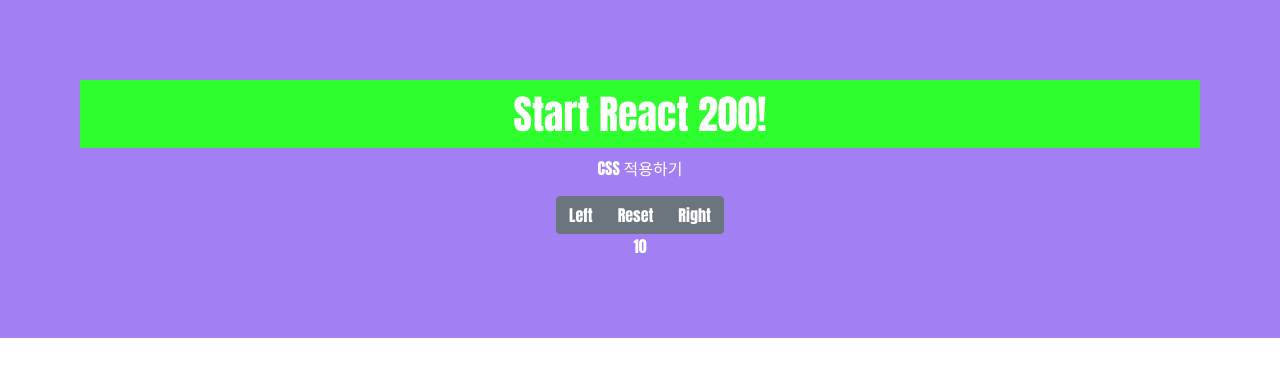
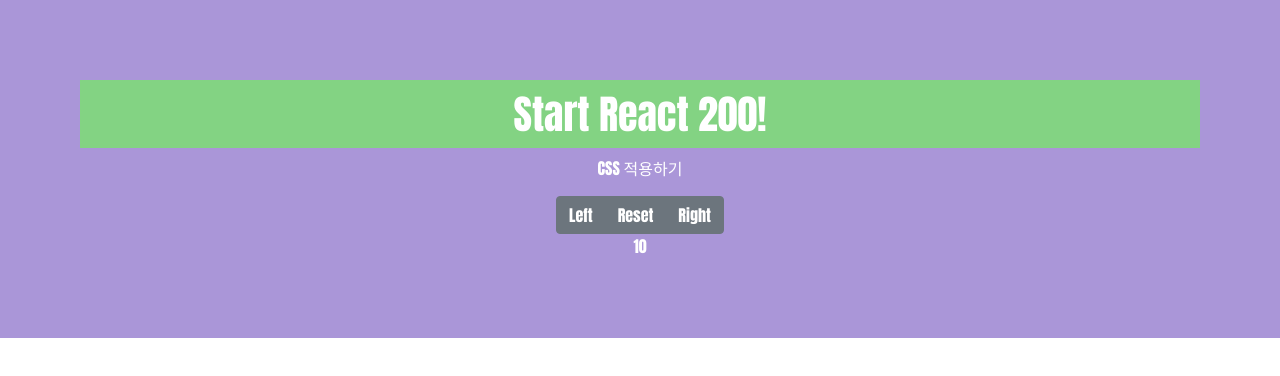
Before and after one commit to my-choe/react200, a React (Create React App) app: page / in a window 1280 px wide. Shown: the top 376 px of the page. Built offline with nearby package versions, Linux system fonts and the light colour scheme.

Commit message:
[update] App.css

```diff
--- a/src/App.css
+++ b/src/App.css
@@ -1,5 +1,5 @@
 div {
-  background-color: rgb(162, 127, 243);
+  background-color: rgb(170, 150, 216);
   color: rgb(255, 255,255);
   padding: 40px;
   font-family: Impact, Haettenschweiler, 'Arial Narrow Bold', sans-serif;
@@ -8,7 +8,7 @@ div {
 
 h1 {
   color: white;
-  background-color: #2EFE2E;
+  background-color: #83d383;
   padding: 10px;
   font-family: Impact, Haettenschweiler, 'Arial Narrow Bold', sans-serif
 }
```
